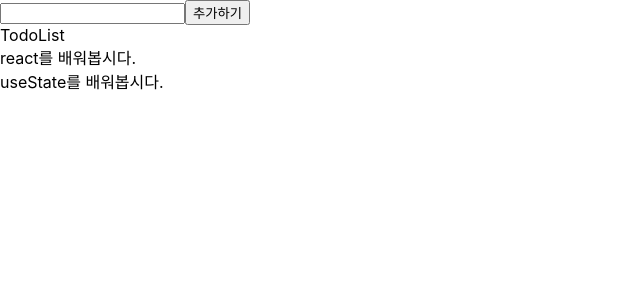
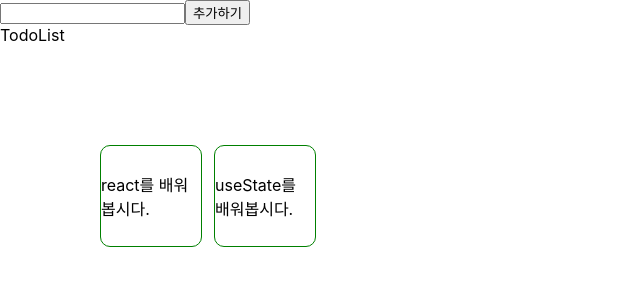
Before and after one commit to JellyKingdom/react-exam1, a React (Create React App) app: page / in a window 1280 px wide. Shown: the top 300 px of the page, without its empty margins (0-640 px from the left). Built offline with nearby package versions, Linux system fonts and the light colour scheme.

Commit message:
feat: add app and comp style

```diff
--- a/src/App.css
+++ b/src/App.css
@@ -1,38 +1,16 @@
-.App {
-  text-align: center;
+.app-style {
+  padding: 100px;
+    display: flex;
+    gap: 12px;
 }
 
-.App-logo {
-  height: 40vmin;
-  pointer-events: none;
-}
+.component-style {
 
-@media (prefers-reduced-motion: no-preference) {
-  .App-logo {
-    animation: App-logo-spin infinite 20s linear;
-  }
-}
-
-.App-header {
-  background-color: #282c34;
-  min-height: 100vh;
+  width: 100px;
+  height: 100px;
+  border: 1px solid green;
+  border-radius: 10px;
   display: flex;
-  flex-direction: column;
   align-items: center;
   justify-content: center;
-  font-size: calc(10px + 2vmin);
-  color: white;
 }
-
-.App-link {
-  color: #61dafb;
-}
-
-@keyframes App-logo-spin {
-  from {
-    transform: rotate(0deg);
-  }
-  to {
-    transform: rotate(360deg);
-  }
-}
--- a/src/App.js
+++ b/src/App.js
@@ -31,7 +31,7 @@ function App() {
                 </div>
             </div>
             <div> TodoList</div>
-            <div>
+            <div className="app-style">
               {
                 todos.map(function(todo){
                   return(
@@ -49,7 +49,7 @@ function App() {
 
 const Todo = ({todo}) => {
   return (
-    <div key={todo.id}>
+    <div key={todo.id} className="component-style">
       {todo.title}
     </div>
   );
```
